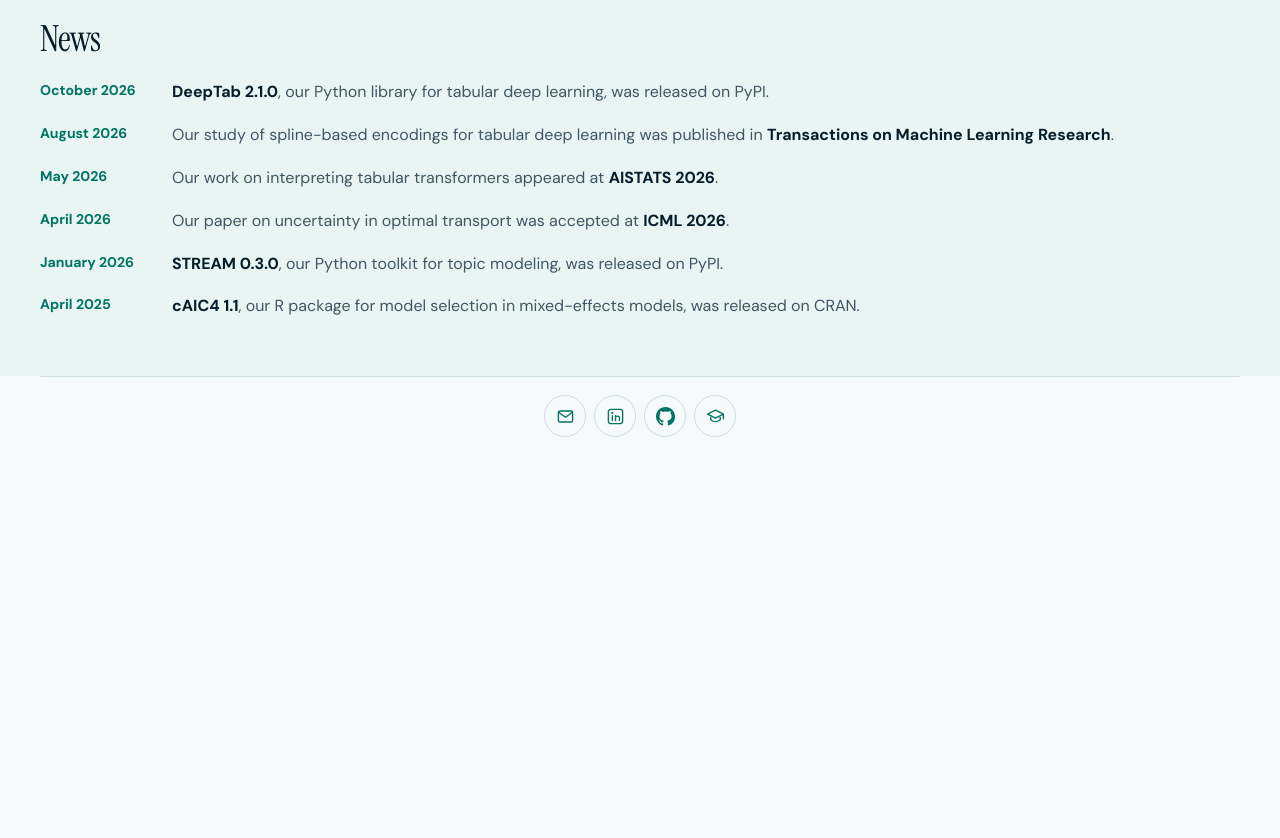
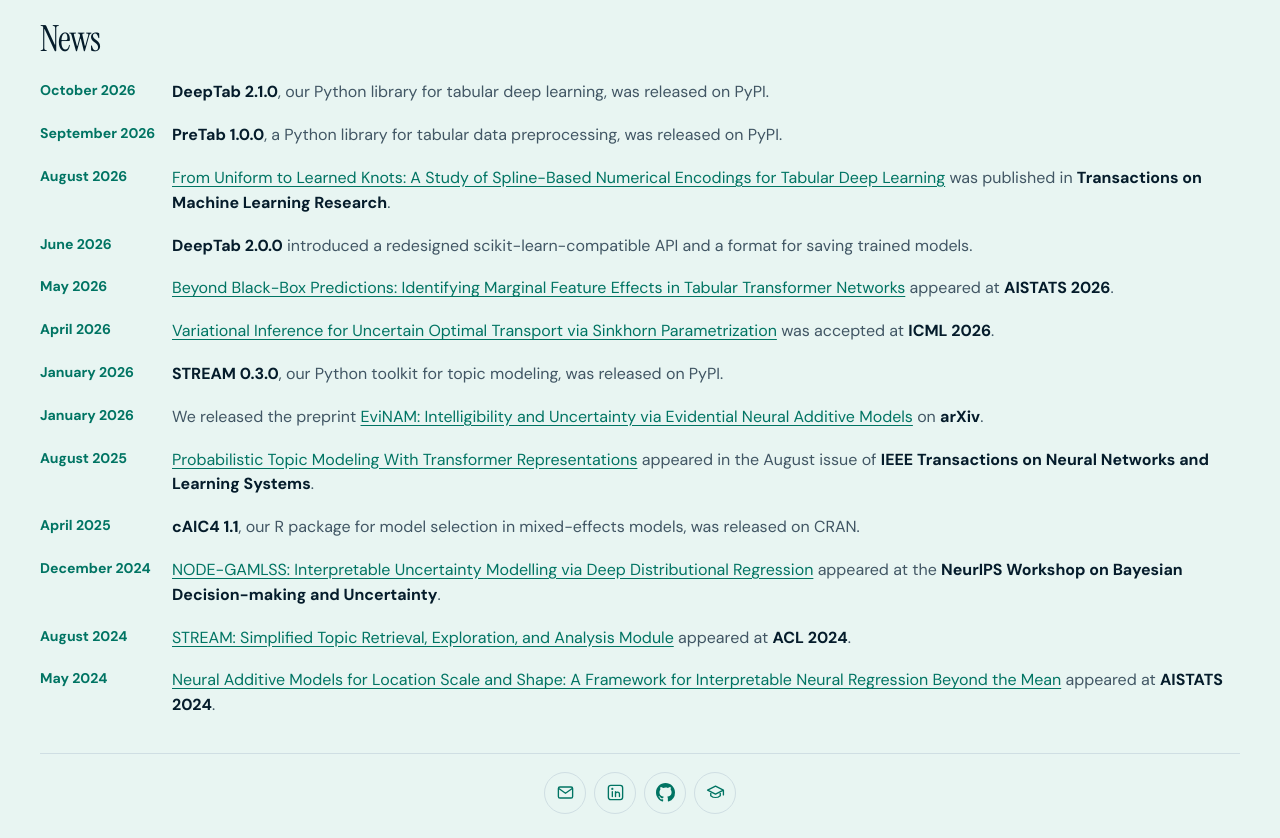
Before and after one commit to safken-lab/safken-lab.github.io, a plain HTML site: page index.html in a window 1280 px wide. Shown: the part 560-1398 px from the top of the page. Before the commit the page ends 1021 px from the top, so only its background shows below. Drawn offline with Linux system fonts and the light colour scheme.

Commit message:
Expand homepage news and unify the landing page background

```diff
--- a/index.html
+++ b/index.html
@@ -9,10 +9,10 @@
   <link rel="canonical" href="https://safken-lab.github.io/">
   <link rel="icon" type="image/svg+xml" href="./brand/favicon.svg">
   <script src="./theme.js?v=9"></script>
-  <link rel="stylesheet" href="./styles.css?v=20">
+  <link rel="stylesheet" href="./styles.css?v=21">
   <script src="./site.js?v=13" defer></script>
 </head>
-<body id="top">
+<body id="top" class="home-page">
   <a class="skip" href="#main">Skip to content</a>
   <header class="site-header">
     <div class="wrap header-inner">
@@ -44,11 +44,18 @@
       <h2 id="news-title">News</h2>
       <ul class="news-list">
         <li><time datetime="2026-10-20">October 2026</time><p><strong>DeepTab 2.1.0</strong>, our Python library for tabular deep learning, was released on PyPI.</p></li>
-        <li><time datetime="2026-08">August 2026</time><p>Our study of spline-based encodings for tabular deep learning was published in <strong>Transactions on Machine Learning Research</strong>.</p></li>
-        <li><time datetime="2026-05">May 2026</time><p>Our work on interpreting tabular transformers appeared at <strong>AISTATS 2026</strong>.</p></li>
-        <li><time datetime="2026-04-30">April 2026</time><p>Our paper on uncertainty in optimal transport was accepted at <strong>ICML 2026</strong>.</p></li>
+        <li><time datetime="2026-09-06">September 2026</time><p><strong>PreTab 1.0.0</strong>, a Python library for tabular data preprocessing, was released on PyPI.</p></li>
+        <li><time datetime="2026-08">August 2026</time><p><a href="https://openreview.net/forum?id=str7wQt9Qc">From Uniform to Learned Knots: A Study of Spline-Based Numerical Encodings for Tabular Deep Learning</a> was published in <strong>Transactions on Machine Learning Research</strong>.</p></li>
+        <li><time datetime="2026-06-24">June 2026</time><p><strong>DeepTab 2.0.0</strong> introduced a redesigned scikit-learn-compatible API and a format for saving trained models.</p></li>
+        <li><time datetime="2026-05">May 2026</time><p><a href="https://proceedings.mlr.press/v300/thielmann26a.html">Beyond Black-Box Predictions: Identifying Marginal Feature Effects in Tabular Transformer Networks</a> appeared at <strong>AISTATS 2026</strong>.</p></li>
+        <li><time datetime="2026-04-30">April 2026</time><p><a href="https://proceedings.mlr.press/v306/de26a.html">Variational Inference for Uncertain Optimal Transport via Sinkhorn Parametrization</a> was accepted at <strong>ICML 2026</strong>.</p></li>
         <li><time datetime="2026-01-17">January 2026</time><p><strong>STREAM 0.3.0</strong>, our Python toolkit for topic modeling, was released on PyPI.</p></li>
+        <li><time datetime="2026-01-13">January 2026</time><p>We released the preprint <a href="https://arxiv.org/abs/2601.08556">EviNAM: Intelligibility and Uncertainty via Evidential Neural Additive Models</a> on <strong>arXiv</strong>.</p></li>
+        <li><time datetime="2025-08">August 2025</time><p><a href="https://doi.org/10.1109/TNNLS.2025.3538262">Probabilistic Topic Modeling With Transformer Representations</a> appeared in the August issue of <strong>IEEE Transactions on Neural Networks and Learning Systems</strong>.</p></li>
         <li><time datetime="2025-04-04">April 2025</time><p><strong>cAIC4 1.1</strong>, our R package for model selection in mixed-effects models, was released on CRAN.</p></li>
+        <li><time datetime="2024-12-14">December 2024</time><p><a href="https://openreview.net/forum?id=sWvTLlRkzy">NODE-GAMLSS: Interpretable Uncertainty Modelling via Deep Distributional Regression</a> appeared at the <strong>NeurIPS Workshop on Bayesian Decision-making and Uncertainty</strong>.</p></li>
+        <li><time datetime="2024-08">August 2024</time><p><a href="https://aclanthology.org/2024.acl-short.41/">STREAM: Simplified Topic Retrieval, Exploration, and Analysis Module</a> appeared at <strong>ACL 2024</strong>.</p></li>
+        <li><time datetime="2024-05">May 2024</time><p><a href="https://proceedings.mlr.press/v238/frederik-thielmann24a.html">Neural Additive Models for Location Scale and Shape: A Framework for Interpretable Neural Regression Beyond the Mean</a> appeared at <strong>AISTATS 2024</strong>.</p></li>
       </ul>
     </section>
   </main>
--- a/styles.css
+++ b/styles.css
@@ -103,7 +103,9 @@ nav a[aria-current="page"] { color: var(--teal); text-decoration: underline; tex
   .members > .member:only-child { flex-basis: 240px; }
 }
 
-.home-main { background: var(--welcome); }
+.home-page { display: flex; flex-direction: column; min-height: 100vh; background: var(--welcome); }
+.home-page .site-header { background: var(--welcome); }
+.home-main { flex: 1; min-height: 0; }
 .welcome { display: grid; grid-template-columns: 1.2fr .8fr; align-items: center; gap: clamp(30px, 6vw, 84px); padding-block: clamp(47px, 6vw, 88px); }
 .welcome h1 { font-size: clamp(2.5rem, 4.7vw, 4.4rem); line-height: 1.02; letter-spacing: -.035em; margin-bottom: 23px; }
 .welcome h1 span { color: var(--teal); }
@@ -145,7 +147,7 @@ nav a[aria-current="page"] { color: var(--teal); text-decoration: underline; tex
 .hero-art img { width: 100%; height: auto; }
 .hero-art .theme-light-image { display: block; }
 :root[data-theme="dark"] .hero-art .theme-light-image { display: none; }
-.news { padding-block: 22px 48px; border-top: 1px solid var(--rule); }
+.news { padding-block: 22px 26px; border-top: 1px solid var(--rule); }
 .news h2 { font-size: clamp(1.75rem, 3vw, 2.25rem); margin-bottom: 14px; }
 .news-list { list-style: none; margin: 0; padding: 0; }
 .news-list li { display: grid; grid-template-columns: 7.5rem minmax(0, 1fr); gap: 12px; padding-block: 9px; }
@@ -194,7 +196,7 @@ nav a[aria-current="page"] { color: var(--teal); text-decoration: underline; tex
     animation-timing-function: ease-in-out;
     pointer-events: none;
   }
-  .theme-color-transition :is(body, header, section, .home-main, article, a, p, button, input, select, summary, .member-avatar) {
+  .theme-color-transition :is(body, header, section, article, a, p, button, input, select, summary, .member-avatar) {
     transition: background-color 650ms ease-in-out, color 650ms ease-in-out, border-color 650ms ease-in-out;
   }
 }
```
